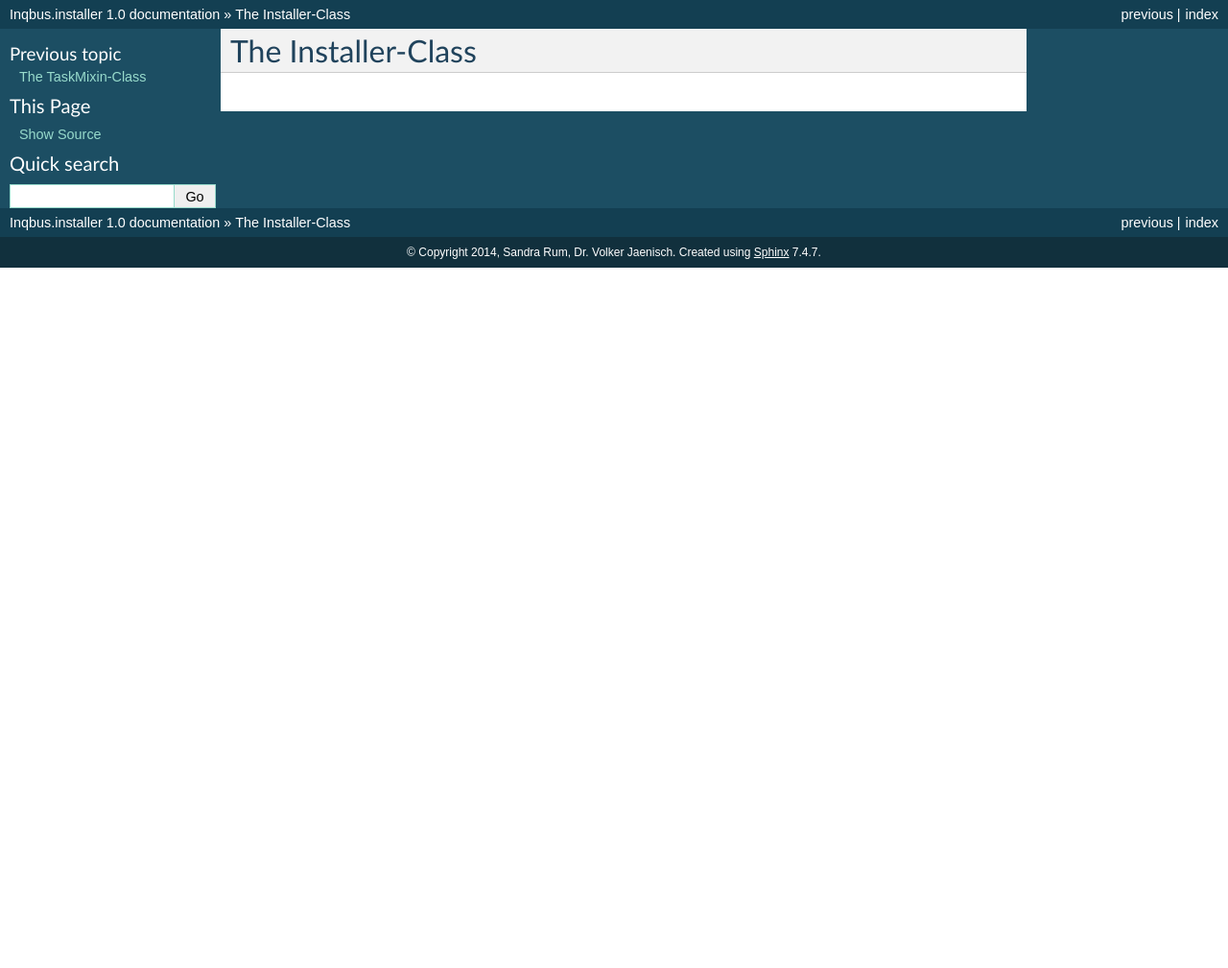
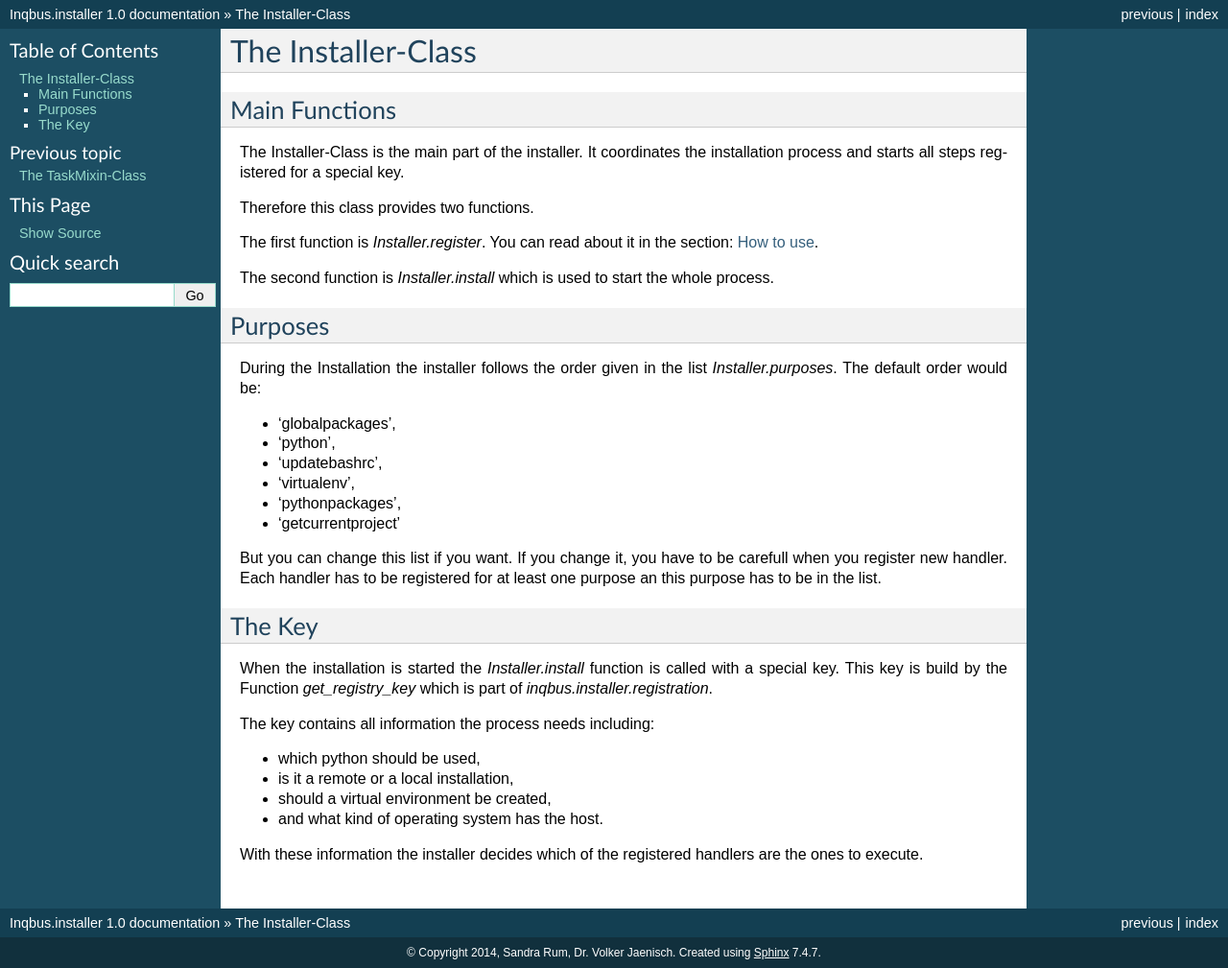
Before and after one commit to volkerjaenisch/inqbus.installer, a Sphinx documentation site: the page built from doc/source/installer.rst, in a window 1280 px wide. Shown: the whole page at 96% size. Built offline with Sphinx 7.4.7, drawn with Linux system fonts in a browser that asks for light colours; before the commit the page ends 900 px from its top, so only the background shows below that.

Commit message:
Added descrition for Installer-Class.

```diff
--- a/doc/source/installer.rst
+++ b/doc/source/installer.rst
@@ -1,2 +1,50 @@
 The Installer-Class
 ===================
+
+Main Functions
+--------------
+
+The Installer-Class is the main part of the installer. It coordinates the
+installation process and starts all steps registered for a special key.
+
+Therefore this class provides two functions.
+
+The first function is *Installer.register*. You can read about it in the
+section: :doc:`howtouse`.
+
+The second function is *Installer.install* which is used to start the whole
+process.
+
+Purposes
+--------
+
+During the Installation the installer follows the order given in the list
+*Installer.purposes*. The default order would be:
+
+* 'globalpackages',
+* 'python',
+* 'updatebashrc',
+* 'virtualenv',
+* 'pythonpackages',
+* 'getcurrentproject'
+
+But you can change this list if you want. If you change it, you have to be
+carefull when you register new handler. Each handler has to be registered for
+at least one purpose an this purpose has to be in the list.
+
+The Key
+-------
+
+When the installation is started the *Installer.install* function is called
+with a special key. This key is build by the Function *get_registry_key* which
+is part of *inqbus.installer.registration*.
+
+The key contains all information the process needs including:
+
+* which python should be used,
+* is it a remote or a local installation,
+* should a virtual environment be created,
+* and what kind of operating system has the host.
+
+With these information the installer decides which of the registered handlers
+are the ones to execute.
```
